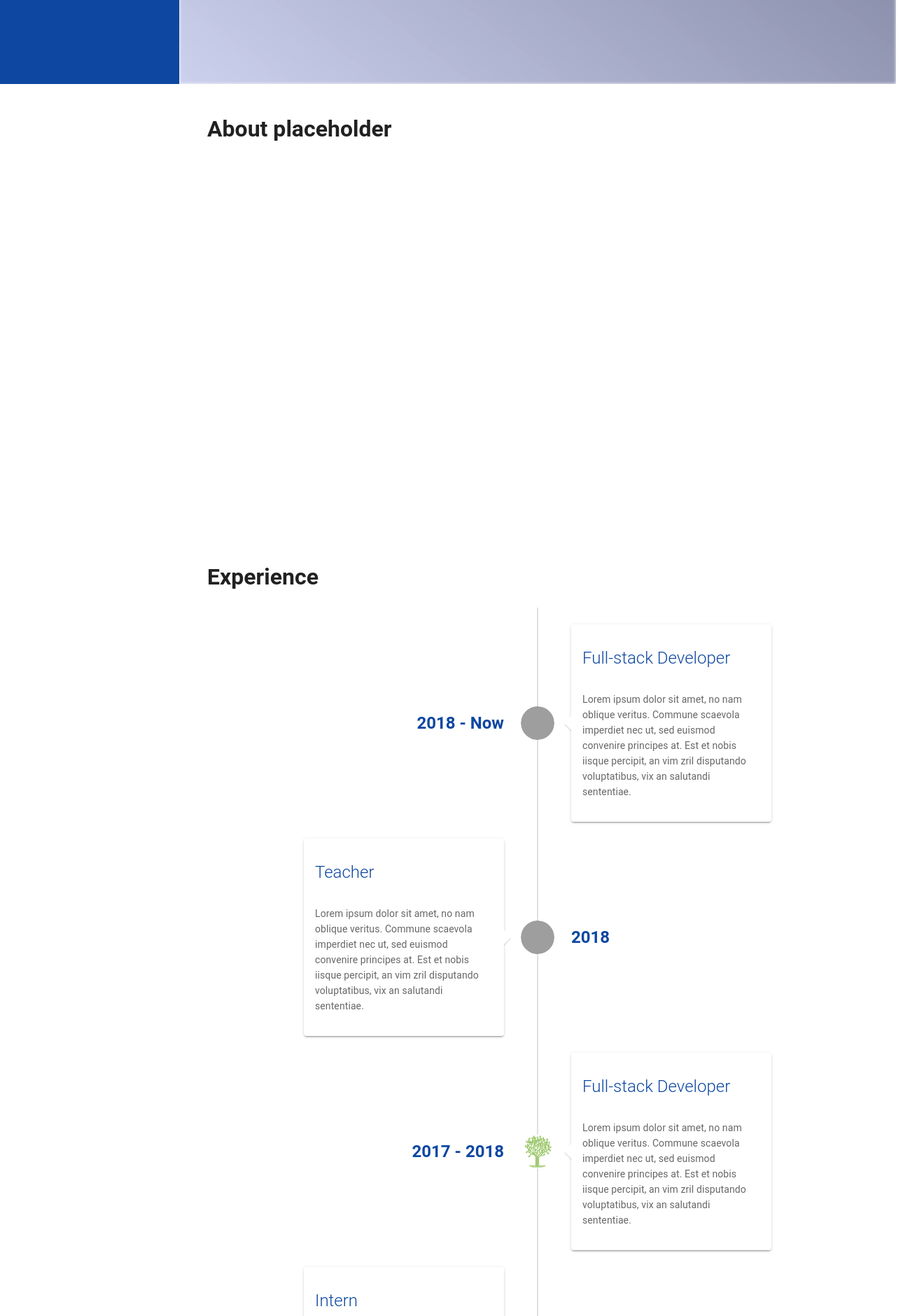
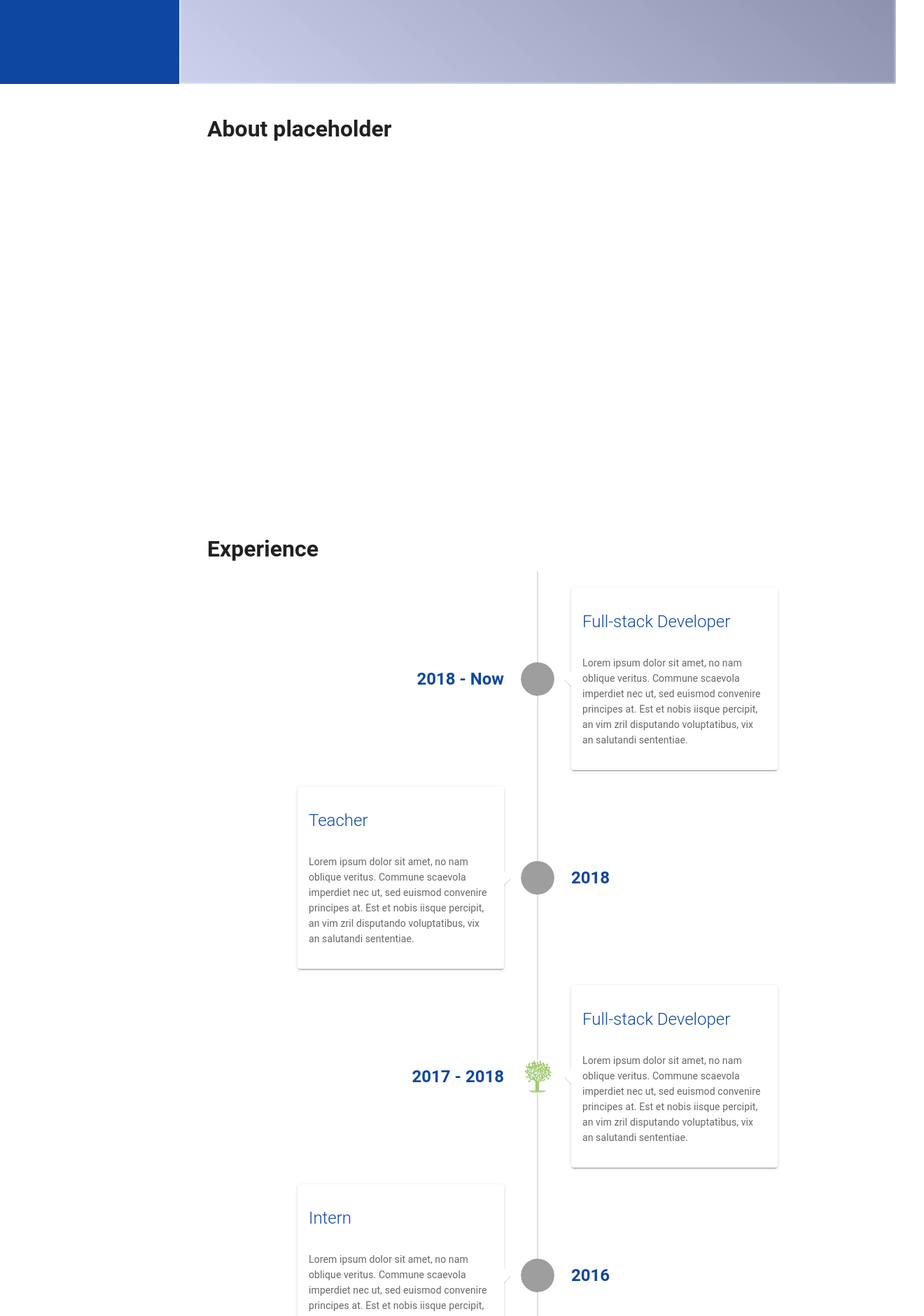
Before and after one commit to alfredo-baquedano/cv, a Vue app: page / in a window 1280 px wide. Shown: the part 680-2560 px from the top of the page at 70% size, 1320 px wide, since content can reach past the window. Built offline with nearby package versions, Linux system fonts and the light colour scheme; grey boxes are pictures that could not be loaded; a small style sheet from the web is missing.

Commit message:
improve spaces of sections

```diff
--- a/src/App.vue
+++ b/src/App.vue
@@ -61,12 +61,12 @@
         src="img/background2.jpg"
         gradient="to top right, rgba(100,115,201,.33), rgba(25,32,72,.7)">
       </v-img>
-      <About class="ma-10" id="about"/>
-      <Experience class="ma-10" id="experience"/>
-      <Education class="ma-10" id="education"/>
-      <Projects class="ma-10" id="projects"/>
-      <References class="ma-10" id="references"/>
-      <Contact class="ma-10" id="contact"/>
+      <About class="pa-10" id="about"/>
+      <Experience class="pa-10" id="experience"/>
+      <Education class="pa-10" id="education"/>
+      <Projects class="pa-10" id="projects"/>
+      <References class="pa-10" id="references"/>
+      <Contact class="pa-10" id="contact"/>
     </v-content>
   </v-app>
 </template>
--- a/src/views/Education.vue
+++ b/src/views/Education.vue
@@ -2,7 +2,7 @@
   <div class="education" style="width: 100%">
     <h1 class="display-1">Skills & Education</h1>
     <v-row no-gutters justify="space-around">
-      <v-col cols="5" class="ma-12">
+      <v-col cols="5">
         <v-alert
           border="left"
           colored-border
@@ -18,7 +18,7 @@
         </v-alert>
       </v-col>
       <v-divider inset vertical class="ma-5"/>
-      <v-col cols="5" class="ma-12">
+      <v-col cols="5">
         <v-row no-gutters justify="space-around">
           <v-col
             cols="6"
--- a/src/views/Experience.vue
+++ b/src/views/Experience.vue
@@ -1,8 +1,8 @@
 <template>
   <div class="experience">
     <h1>Experience</h1>
-    <v-layout>
-      <v-flex md9 mx-auto pa-5>
+    <v-row justify="center">
+      <v-col cols="9" class="pa-5">
         <v-timeline>
           <v-timeline-item
             v-for="(experience, i) in experiences"
@@ -32,8 +32,8 @@
             </v-card>
           </v-timeline-item>
         </v-timeline>
-      </v-flex>
-    </v-layout>
+      </v-col>
+    </v-row>
   </div>
 </template>
 <script>
```
